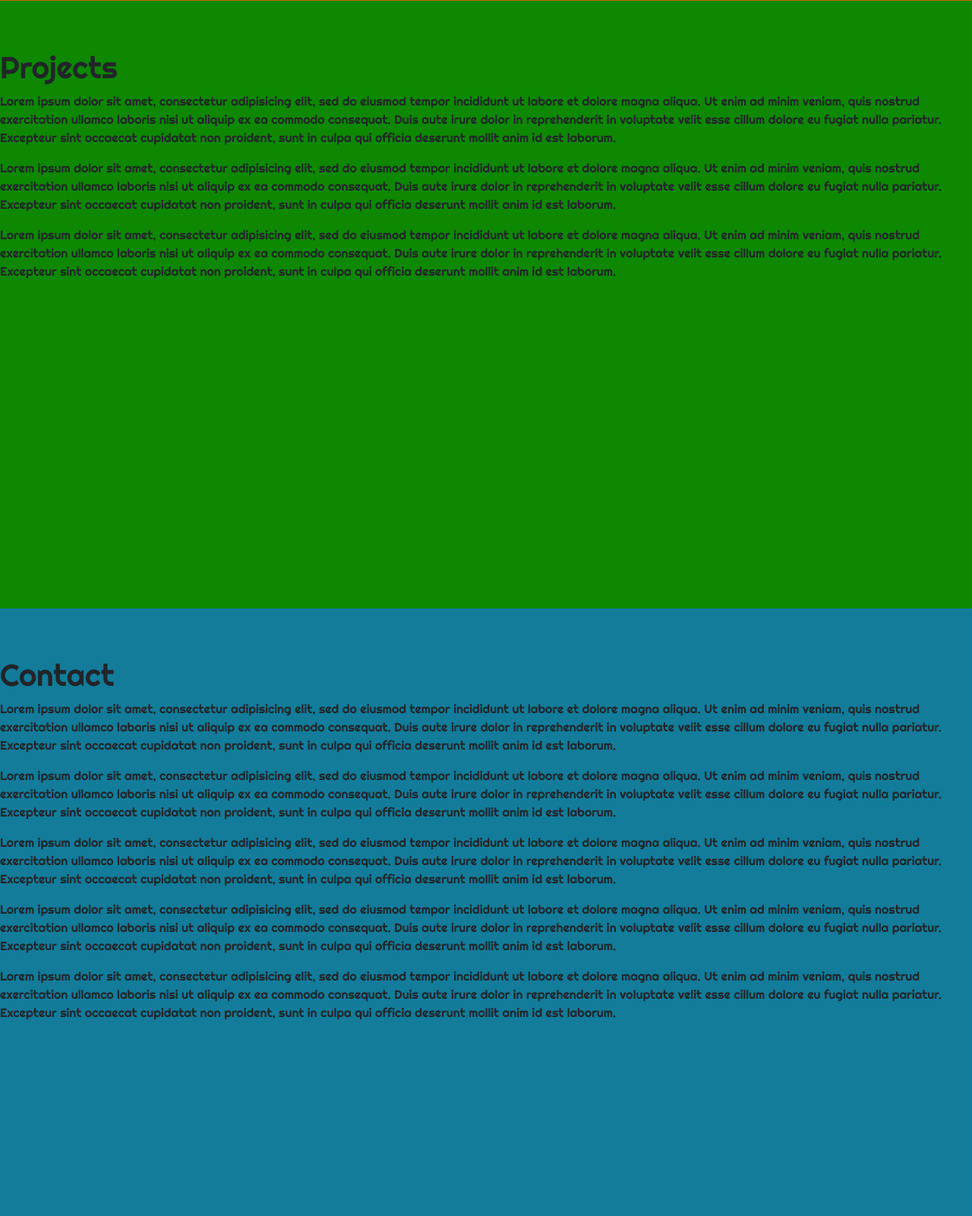
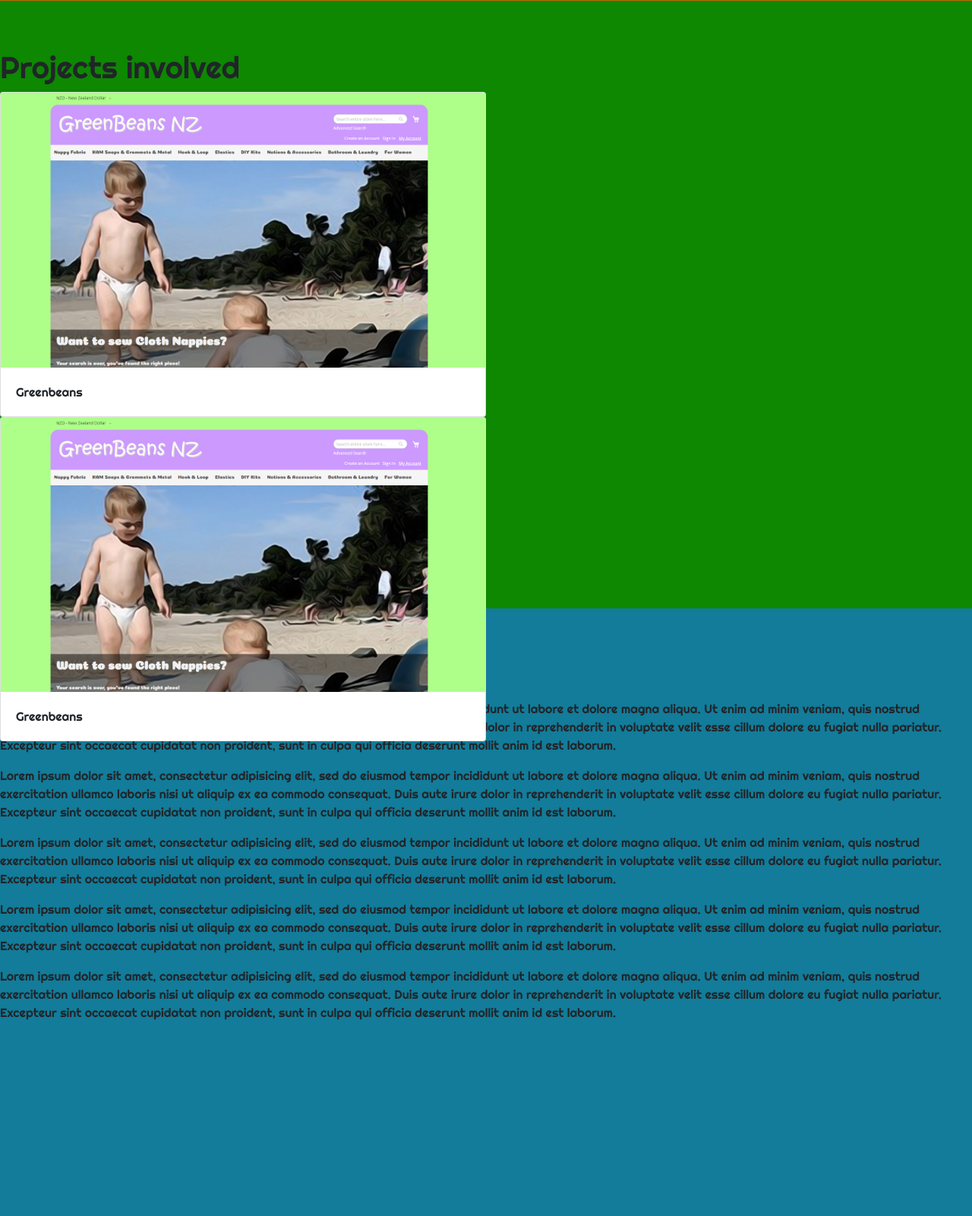
Before and after one commit to JeanPark-Dev/Jean, a PHP site: page / in a window 1280 px wide. Shown: the part 1599-3200 px from the top of the page at 76% size. Run offline with PHP 8.4, Linux system fonts and the light colour scheme.

Commit message:
project section

```diff
--- a/index.html
+++ b/index.html
@@ -44,31 +44,22 @@
             </div>
 
             <div id="project-section" class="main-section">
-                <h1>Projects</h1>
-                <p>
-                Lorem ipsum dolor sit amet, consectetur adipisicing elit, sed do eiusmod
-                tempor incididunt ut labore et dolore magna aliqua. Ut enim ad minim veniam,
-                quis nostrud exercitation ullamco laboris nisi ut aliquip ex ea commodo
-                consequat. Duis aute irure dolor in reprehenderit in voluptate velit esse
-                cillum dolore eu fugiat nulla pariatur. Excepteur sint occaecat cupidatat non
-                proident, sunt in culpa qui officia deserunt mollit anim id est laborum.
-                </p>
-                <p>
-                    Lorem ipsum dolor sit amet, consectetur adipisicing elit, sed do eiusmod
-                tempor incididunt ut labore et dolore magna aliqua. Ut enim ad minim veniam,
-                quis nostrud exercitation ullamco laboris nisi ut aliquip ex ea commodo
-                consequat. Duis aute irure dolor in reprehenderit in voluptate velit esse
-                cillum dolore eu fugiat nulla pariatur. Excepteur sint occaecat cupidatat non
-                proident, sunt in culpa qui officia deserunt mollit anim id est laborum.
-                </p>
-                <p>
-                    Lorem ipsum dolor sit amet, consectetur adipisicing elit, sed do eiusmod
-                tempor incididunt ut labore et dolore magna aliqua. Ut enim ad minim veniam,
-                quis nostrud exercitation ullamco laboris nisi ut aliquip ex ea commodo
-                consequat. Duis aute irure dolor in reprehenderit in voluptate velit esse
-                cillum dolore eu fugiat nulla pariatur. Excepteur sint occaecat cupidatat non
-                proident, sunt in culpa qui officia deserunt mollit anim id est laborum.
-                </p>
+                <h1>Projects involved</h1>
+                <div id="project-section-contents">
+                    <div class="card project-section-card">
+                        <img src="img/Greenbeans.PNG" class="card-img-top project-card-img" >
+                        <div class="card-body">
+                            <p class="card-text">Greenbeans</p>
+                        </div>
+                    </div>
+
+                    <div class="card project-section-card">
+                        <img src="img/Greenbeans.PNG" class="card-img-top project-card-img" >
+                        <div class="card-body">
+                            <p class="card-text">Greenbeans</p>
+                        </div>
+                    </div>
+                </div>
             </div>
 
             <div id="contact-section" class="main-section">
--- a/style.css
+++ b/style.css
@@ -53,6 +53,7 @@ body {
 
 /* about section*/
 
+
 #about-section {
 	background-color: #CB6600;
 	display: flex;
@@ -89,6 +90,12 @@ body {
 	background-color: #0D8800;
 }
 
+.project-section-card {
+	width: 50%;
+}
+
+
+
 /*contact section*/
 #contact-section {
 	background-color: #127C9A;
```
Also changed, not shown: img/Greenbeans.PNG (added).
